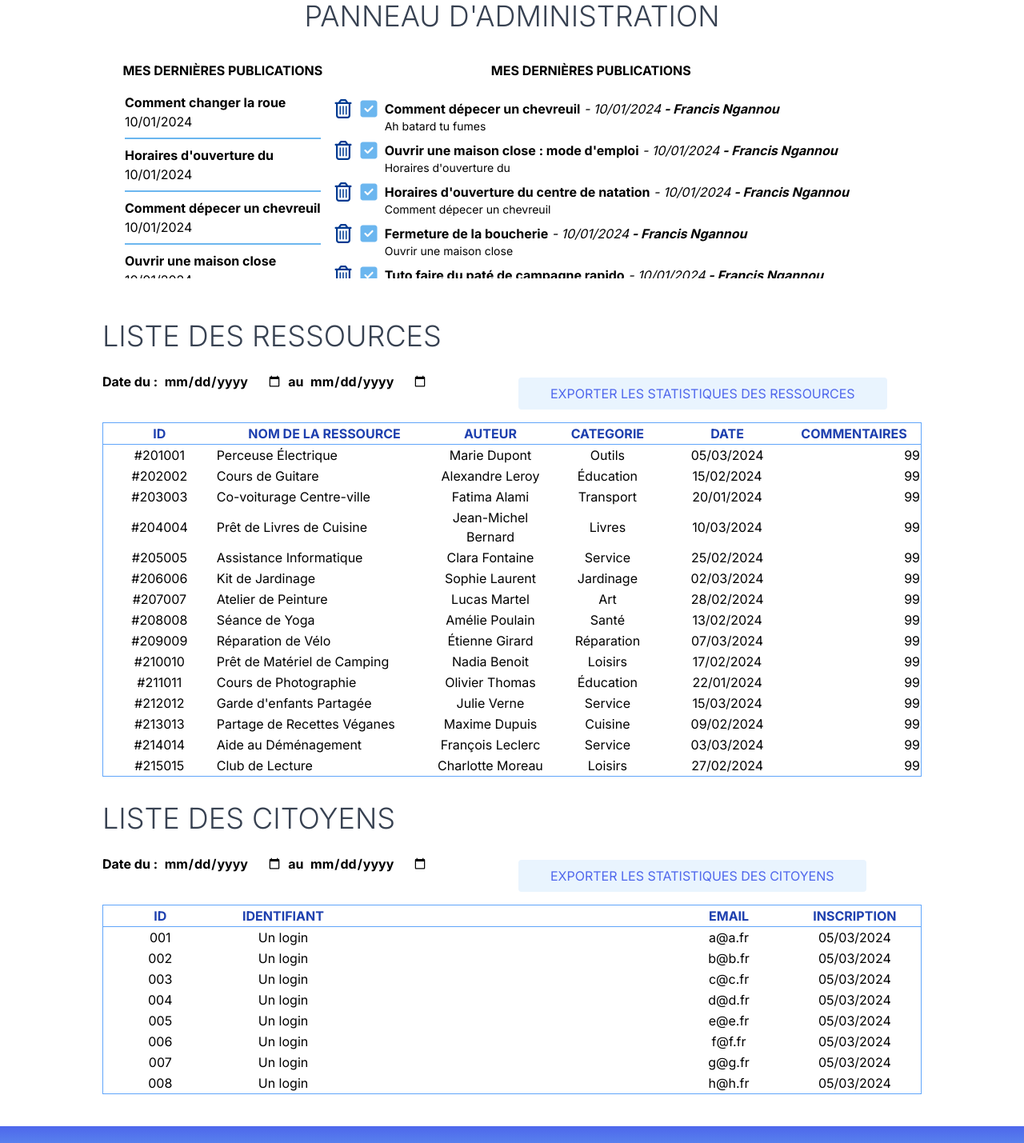
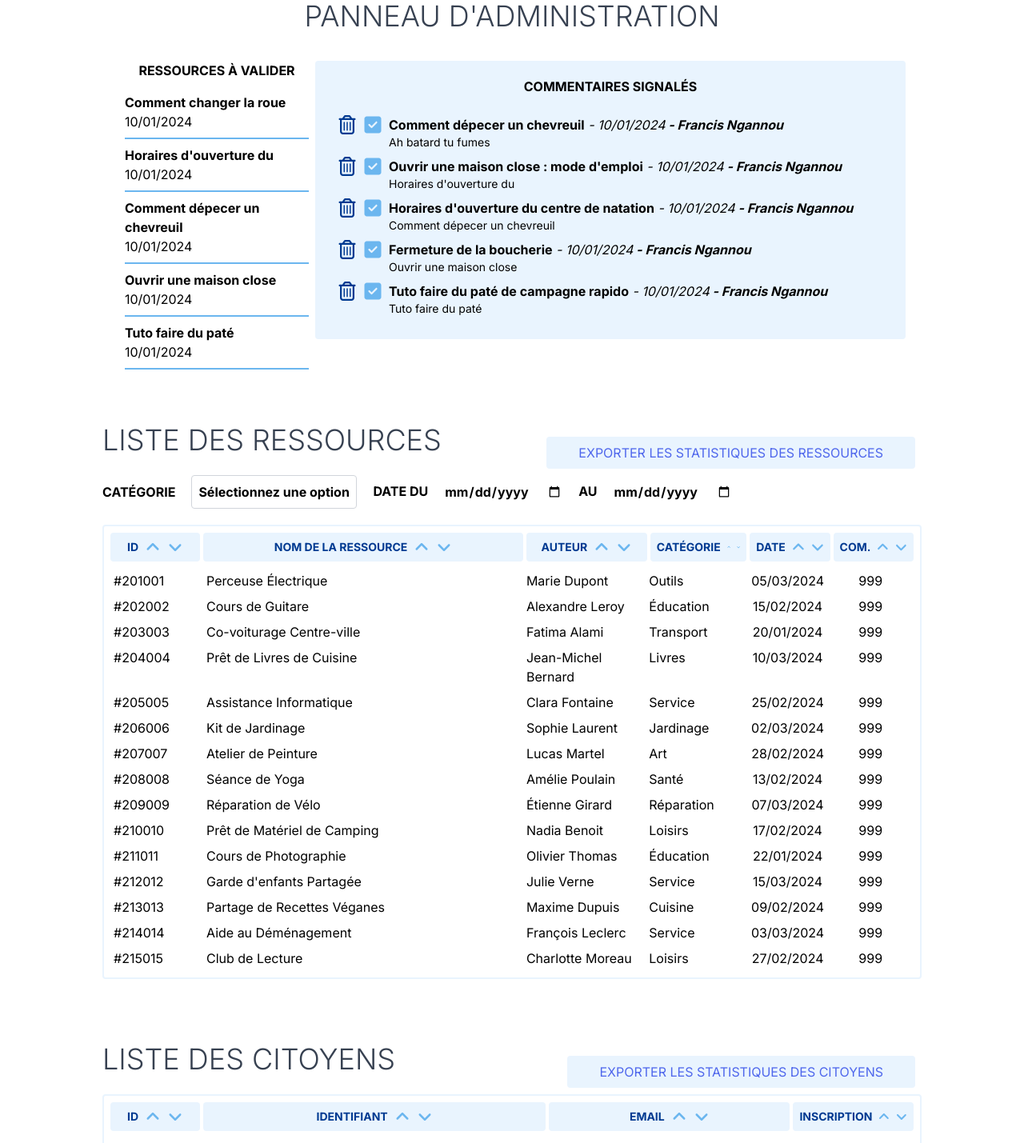
Before and after one commit to TysonNemeghaire1/ressources_relationnelles_front, a Next.js app: page /admin in a window 1280 px wide. Shown: the part 320-1749 px from the top of the page at 80% size. Built offline with nearby package versions, Linux system fonts and the light colour scheme.

Commit message:
responsiveAdminPage

```diff
--- a/src/app/admin/page.tsx
+++ b/src/app/admin/page.tsx
@@ -6,6 +6,8 @@ import Button from "@/components/lightButton/lightButton";
 import AdminPanel from '@/components/admin/adminPanel';
 import RessourceList from '@/components/list/ressourceList';
 import UserList from '@/components/list/userList';
+import { FaAngleDown, FaAngleUp } from "react-icons/fa6";
+import { SetStateAction, useState } from "react";
 
 const sharedResources = [
     {
@@ -198,6 +200,12 @@ const sharedResources = [
 
 export default function Page() {
 
+  const [selectedValue, setSelectedValue] = useState('');
+
+  const handleChange = (event: { target: { value: SetStateAction<string>; }; }) => {
+      setSelectedValue(event.target.value);
+  };
+
   const exportStatResources = () => {
     console.log("ClickBtnResources");
   };
@@ -210,17 +218,9 @@ export default function Page() {
         <main className="py-10">
             <h1 className="text-4xl text-gray-700 text-center font-light mb-4 align-top ">PANNEAU D'ADMINISTRATION</h1>
             <AdminPanel />
-            <div className='pt-8'>
-              <h2 className="text-4xl text-gray-700 font-light mb-4 align-top ">LISTE DES RESSOURCES</h2>
-              <p className='h-[1vh]'></p>
-              <div className="grid grid-cols-2 w-full">
-                <div className='font-bold'>
-                  Date du : &nbsp;
-                  <input type="date" />
-                  &nbsp; au &nbsp;
-                  <input type="date" />
-                </div>
-                <div>
+
+            <div className="flex md:justify-between justify-center items-end flex-wrap">
+              <h2 className="pt-10 text-4xl text-gray-700 font-light mb-4 align-top py-2">LISTE DES RESSOURCES</h2>
               <Button
                 text={"Exporter les statistiques des ressources"}
                 onClick={exportStatResources}
@@ -228,21 +228,53 @@ export default function Page() {
                 active={"na"}
               />
             </div>
+
+            <div className="flex flex-wrap gap-5 justify-center md:justify-start items-center mb-5 font-bold uppercase">
+              <div>
+                <span>Catégorie</span>
+                <select value={selectedValue} onChange={handleChange} className="ml-5 border border-gray-300 rounded p-2 bg-white focus:ring-2 focus:ring-blue-500 focus:border-blue-500 outline-none appearance-none">
+                  <option value="">Sélectionnez une option</option>
+                  <option value="option1">Option 1</option>
+                  <option value="option2">Option 2</option>
+                  <option value="option3">Option 3</option>
+                </select>
               </div>
-              <p className='h-[1vh]'></p>
-              <table className='border border-blue-400'>
-                <thead className='text-blue-800 border border-blue-400'>
-                  <tr>
-                    <th>ID</th>
-                    <th>NOM DE LA RESSOURCE</th>
-                    <th>AUTEUR</th>
-                    <th>CATEGORIE</th>
-                    <th>DATE</th>
-                    <th>COMMENTAIRES</th>
-                  </tr>
-                </thead>
+              <div className='flex gap-5 flex-wrap'>
+                <span>Date du</span>
+                <input type="date" />
+                <span>au</span>
+                <input type="date" />
+              </div>
+            </div>
 
-                <tbody>
+            <div className="rounded p-2 mb-2 border border-custom-blue-0 border-2 flex flex-col">
+              <div className="grid grid-cols-2 md:grid-cols-3 lg:grid-cols-stat-ressources gap-1 rounded pb-2">
+                <div className="uppercase text-sm font-bold text-custom-blue-4 rounded p-2 text-center bg-custom-blue-0 flex justify-center items-center gap-2">
+                  ID
+                    <FaAngleUp className="text-xl text-custom-blue-2 hover:text-custom-blue-3" /> <FaAngleDown  className="text-xl text-custom-blue-2 hover:text-custom-blue-3" />
+                </div>
+                <div className="uppercase text-sm font-bold text-custom-blue-4 rounded p-2 text-center bg-custom-blue-0 flex justify-center items-center gap-2">
+                  Nom de la ressource
+                    <FaAngleUp className="text-xl text-custom-blue-2 hover:text-custom-blue-3" /> <FaAngleDown  className="text-xl text-custom-blue-2 hover:text-custom-blue-3" />
+                </div>
+                <div className="uppercase text-sm font-bold text-custom-blue-4 rounded p-2 text-center bg-custom-blue-0 flex justify-center items-center gap-2">
+                  Auteur
+                    <FaAngleUp className="text-xl text-custom-blue-2 hover:text-custom-blue-3" /> <FaAngleDown  className="text-xl text-custom-blue-2 hover:text-custom-blue-3" />
+                </div>
+                <div className="uppercase text-sm font-bold text-custom-blue-4 rounded p-2 text-center bg-custom-blue-0 flex justify-center items-center gap-2">
+                  Catégorie
+                    <FaAngleUp className="text-xl text-custom-blue-2 hover:text-custom-blue-3" /> <FaAngleDown  className="text-xl text-custom-blue-2 hover:text-custom-blue-3" />
+                </div>
+                <div className="uppercase text-sm font-bold text-custom-blue-4 rounded p-2 text-center bg-custom-blue-0 flex justify-center items-center gap-2">
+                  Date
+                    <FaAngleUp className="text-xl text-custom-blue-2 hover:text-custom-blue-3" /> <FaAngleDown  className="text-xl text-custom-blue-2 hover:text-custom-blue-3" />
+                </div>
+                <div className="uppercase text-sm font-bold text-custom-blue-4 rounded p-2 text-center bg-custom-blue-0 flex justify-center items-center gap-2">
+                  Com.
+                    <FaAngleUp className="text-xl text-custom-blue-2 hover:text-custom-blue-3" /> <FaAngleDown  className="text-xl text-custom-blue-2 hover:text-custom-blue-3" />
+                </div>
+              </div>
+
               {
                 sharedResources.map((val, key) => {
                   return (
@@ -250,20 +282,11 @@ export default function Page() {
                   )
                 })
               }
-                </tbody>
-              </table>
+
             </div>
-            <div className='pt-8'>
-              <h2 className="text-4xl text-gray-700 font-light mb-4 align-top ">LISTE DES CITOYENS</h2>
-              <p className='h-[1vh]'></p>
-              <div className="grid grid-cols-2 w-full">
-                <div className='font-bold'>
-                  Date du : &nbsp;
-                  <input className='appearance-none' type="date" />
-                  &nbsp; au &nbsp;
-                  <input type="date" />
-                </div>
-                <div>
+
+            <div className="mt-10 flex md:justify-between justify-center items-end flex-wrap">
+              <h2 className="pt-10 text-4xl text-gray-700 font-light mb-4 align-top py-2">LISTE DES CITOYENS</h2>
               <Button
                 text={"Exporter les statistiques des citoyens"}
                 onClick={exportStatAccount}
@@ -271,22 +294,28 @@ export default function Page() {
                 active={"na"}
               />
             </div>
+
+
+            <div className="rounded p-2 mb-2 border border-custom-blue-0 border-2 flex flex-col">
+              <div className="grid grid-cols-2 md:grid-cols-stat-account gap-1 rounded pb-2">
+                <div className="uppercase text-sm font-bold text-custom-blue-4 rounded p-2 text-center bg-custom-blue-0 flex justify-center items-center gap-2">
+                  ID
+                    <FaAngleUp className="text-xl text-custom-blue-2 hover:text-custom-blue-3" /> <FaAngleDown  className="text-xl text-custom-blue-2 hover:text-custom-blue-3" />
                 </div>
-              <p className='h-[1vh]'></p>
+                <div className="uppercase text-sm font-bold text-custom-blue-4 rounded p-2 text-center bg-custom-blue-0 flex justify-center items-center gap-2">
+                  Identifiant
+                    <FaAngleUp className="text-xl text-custom-blue-2 hover:text-custom-blue-3" /> <FaAngleDown  className="text-xl text-custom-blue-2 hover:text-custom-blue-3" />
+                </div>
+                <div className="uppercase text-sm font-bold text-custom-blue-4 rounded p-2 text-center bg-custom-blue-0 flex justify-center items-center gap-2">
+                  Email
+                    <FaAngleUp className="text-xl text-custom-blue-2 hover:text-custom-blue-3" /> <FaAngleDown  className="text-xl text-custom-blue-2 hover:text-custom-blue-3" />
+                </div>
+                <div className="uppercase text-sm font-bold text-custom-blue-4 rounded p-2 text-center bg-custom-blue-0 flex justify-center items-center gap-2">
+                  Inscription
+                    <FaAngleUp className="text-xl text-custom-blue-2 hover:text-custom-blue-3" /> <FaAngleDown  className="text-xl text-custom-blue-2 hover:text-custom-blue-3" />
+                </div>
+              </div>
 
-              <table className='border border-blue-400'>
-                <thead className='text-blue-800 border border-blue-400'>
-                  <tr>
-                    <th>ID</th>
-                    <th>IDENTIFIANT</th>
-                    <th></th>
-                    <th></th>
-                    <th>EMAIL</th>
-                    <th>INSCRIPTION</th>
-                  </tr>
-                </thead>
-
-                <tbody>
               {
                 connectedCitizens.map((val, key) => {
                     return (
@@ -294,9 +323,9 @@ export default function Page() {
                     )
                 })
               }
-                </tbody>
-              </table>
+
             </div>
+
         </main>
     );
 }
--- a/src/components/admin/adminPanel.tsx
+++ b/src/components/admin/adminPanel.tsx
@@ -10,10 +10,10 @@ const reportedComments = [{id:'10300220', date:'10/01/2024', name:'Comment dépe
 
 export default function AdminPanel(){
     return (
-            <div className='flex justiffy-center p-5 flex-wrap'>
-                <div>
-                    <div className="uppercase font-bold text-center mb-2">Mes dernières publications</div>
-                    <div className="max-h-60 overflow-auto">
+            <div className='flex justify-between items-start p-5 flex-wrap'>
+                <div className="md:w-1/4 w-full">
+                    <div className="uppercase font-bold text-center mb-2">Ressources à valider</div>
+                    <div className="overflow-auto">
                         {
                             lastPublications.map((val, key)=>{
                                 return(
@@ -23,9 +23,9 @@ export default function AdminPanel(){
                         }
                     </div>
                 </div>
-                <div>
-                    <div className="uppercase font-bold text-center mb-2">Mes dernières publications</div>
-                    <div className="max-h-60 overflow-auto p-2">
+                <div className="md:w-3/4 p-5 bg-custom-blue-0 rounded">
+                    <div className="uppercase font-bold text-center mb-2">Commentaires signalés</div>
+                    <div className="overflow-auto p-2">
                     {
                         reportedComments.map((val,key)=>{
                             return(
--- a/src/components/list/ressourceList.tsx
+++ b/src/components/list/ressourceList.tsx
@@ -15,14 +15,14 @@ const RessourceList: React.FC<RessourceListProps> = ({ id, name, category, date,
     str.length <= num ? str : str.slice(0, num) + "...";
 
   return (
-    <tr>
-      <td className="w-48 text-center">#{id}</td>
-      <td className="w-96 text-left">{name}</td>
-      <td className="w-48 text-center">{author}</td>
-      <td className="w-48 text-center">{category}</td>
-      <td className="w-48 text-center">{date}</td>
-      <td className="w-48 text-right">99</td>
-    </tr>
+    <div className="grid grid-cols-2 md:grid-cols-3 lg:grid-cols-stat-ressources gap-1 rounded hover:bg-custom-blue-0 p-1">
+      <div>#{id}</div>
+      <div>{name}</div>
+      <div>{author}</div>
+      <div>{category}</div>
+      <div className="md:text-center">{date}</div>
+      <div className="md:text-center">999</div>
+    </div>
   );
 };
 
--- a/src/components/list/userList.tsx
+++ b/src/components/list/userList.tsx
@@ -14,14 +14,12 @@ const UserList: React.FC<UserListProps> = ({ id, login, mail, inscription }) =>
     str.length <= num ? str : str.slice(0, num) + "...";
 
   return (
-    <tr>
-      <td className="w-48 text-center">{id}</td>
-      <td className="w-48 text-center">{login}</td>
-      <td className="w-96 text-center"></td>
-      <td className="w-48 text-center"></td>
-      <td className="w-48 text-center">{mail}</td>
-      <td className="w-48 text-center">{inscription}</td>
-    </tr>
+    <div className="grid grid-cols-2 md:grid-cols-stat-account gap-1 rounded hover:bg-custom-blue-0 p-1">
+      <div>{id}</div>
+      <div>{login}</div>
+      <div>{mail}</div>
+      <div className="md:text-center">{inscription}</div>
+    </div>
   );
 };
 
--- a/tailwind.config.ts
+++ b/tailwind.config.ts
@@ -25,6 +25,10 @@ const config: Config = {
         "custom-blue-3": "#4F67EC",
         "custom-blue-4": "#003A91",
       },
+      gridTemplateColumns: {
+        'stat-ressources': '7em auto 15% 12% 10% 10%',
+        'stat-account': '7em auto 30% 15%',
+      }
     },
   },
       plugins: [
```
Lines whose indentation alone changed are shown as unchanged.
